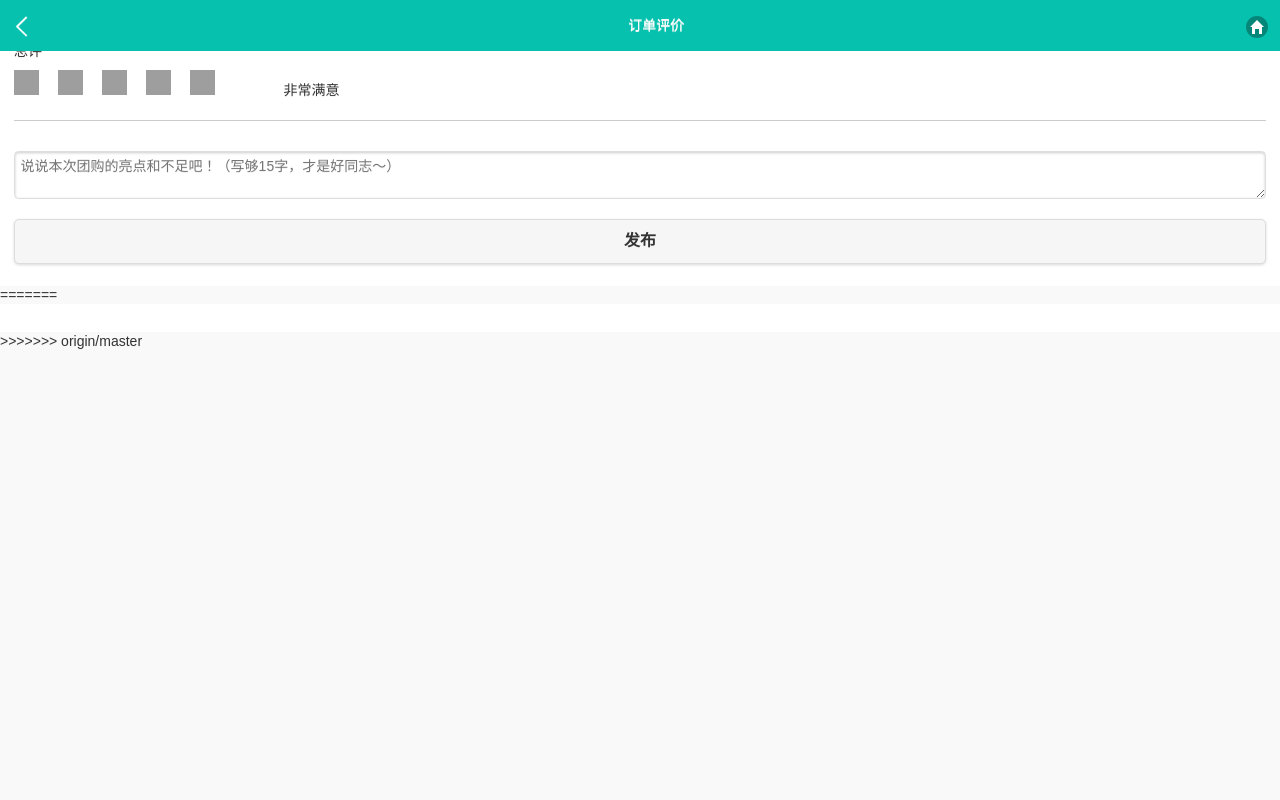
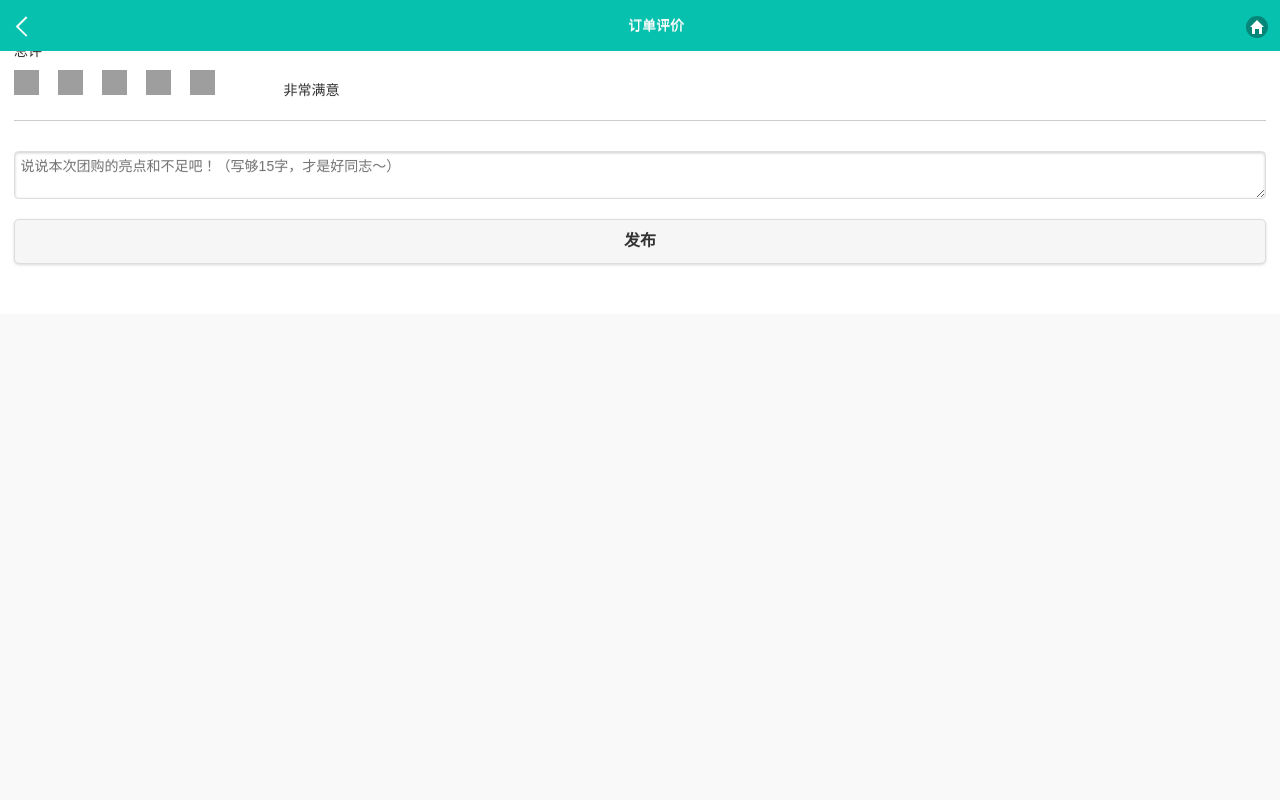
Before and after one commit to sanjiangkeji/meituanci, a CodeIgniter app: the page made by application/views/comment.php in a window 1280 px wide. Run offline with CodeIgniter, Linux system fonts and the light colour scheme; data that the repository does not hold is empty; grey boxes are pictures that could not be loaded.

Commit message:
Merge remote-tracking branch 'origin/master'
# Conflicts:
#	application/controllers/User.php
#	application/views/comment.php
#	css/comment.css
#	js/comment.js
#	js/order_detail.js

```diff
--- a/application/views/comment.php
+++ b/application/views/comment.php
@@ -50,7 +50,6 @@
         </div>
         <button id="submit">发布</button>
     </div>
-=======
 <div id="header">
     <div id="left">
         <img src="img/left-arrow.png" alt="">
@@ -65,6 +64,5 @@
 <div role="main" class="ui-content">
 
 </div>
->>>>>>> origin/master
 </body>
 </html>
```
